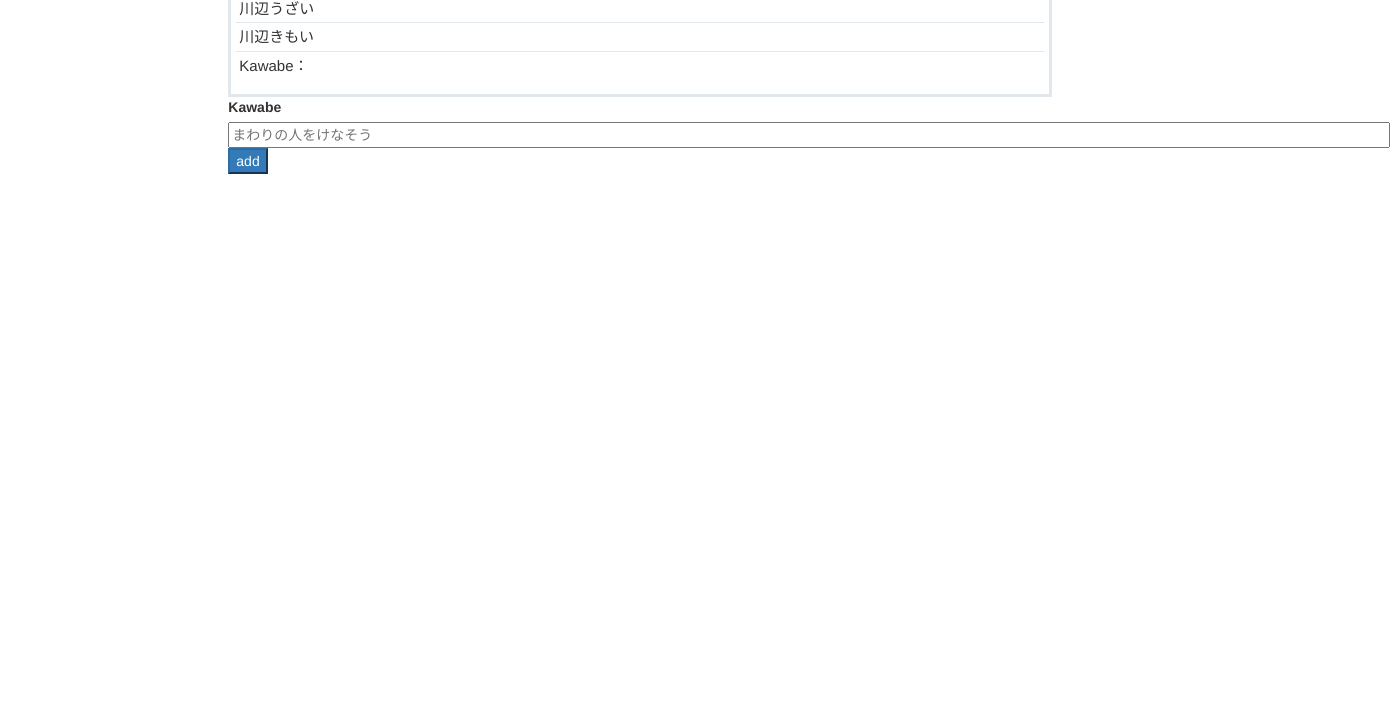
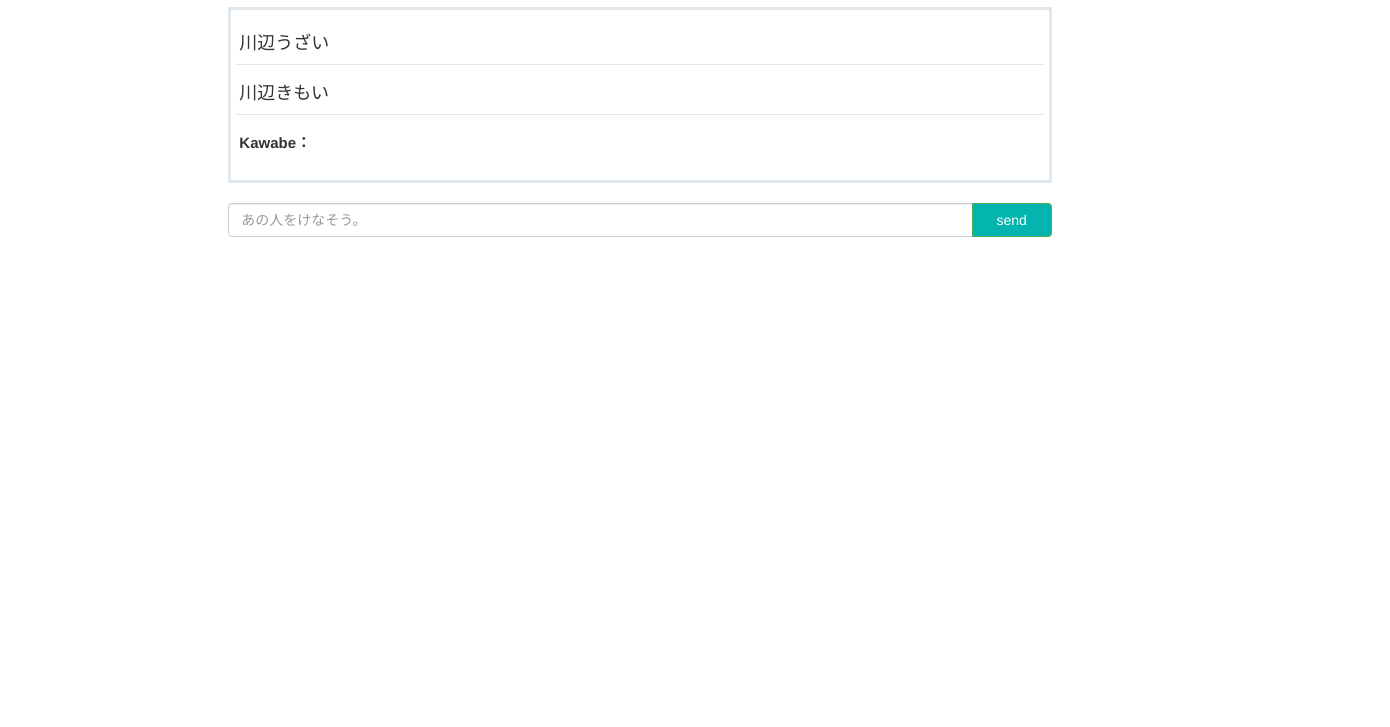
Before and after one commit to horthinpark/waruguchi, a website: page views/index.html in a window 1280 px wide. Shown: the part 73-800 px from the top of the page, 1390 px wide, since content can reach past the window. Drawn offline with nearby package versions, Linux system fonts and the light colour scheme; files that its build step writes are made by us from their sources; no server answers; files whose address does not match are found by name.

Commit message:
contentのcss

```diff
--- a/assets/css/style.css
+++ b/assets/css/style.css
@@ -24,25 +24,45 @@
 }
 
 .content {
-  margin-top: 60px;
+  margin-top: 80px;
 }
 
 .kenasu {
-  line-height: inherit;
-  border-bottom: 1px solid #e1e8ed;
   font-size: 15px;
   padding: 3px;
+  height: 50px;
+  line-height: 50px;
+}
+
+/*
+ * Item in feed
+ */
+
+.kenasu-container {
+  border: 3px solid #e1e8ed;
+}
+
+.kenasu-item {
+  border-bottom: 1px solid #e1e8ed;
+  font-size: 18px;
+}
+
+.inputed-kenasu {
+  font-weight: bold;
 }
 
 .input-kenasu {
-  line-height: inherit;
-  font-size: 15px;
-  padding: 3px;
+  margin-top: 20px;
 }
 
-.content {
-  margin-top: 60px
+.input-kenasu input[type=submit] {
+  width: 80px;
+  background-color: #04B4AE;
 }
+
+/*
+ * COMMON
+ */
 
 .unstyled {
   list-style:none;
--- a/views/index.html
+++ b/views/index.html
@@ -25,18 +25,21 @@
       <div ng-controller="PostController">
         <div class="kenasu-container">
           <ul class="unstyled">
-            <li ng-repeat="post in posts" class="kenasu">
+            <li ng-repeat="post in posts" class="kenasu kenasu-item">
               <span >{{post.text}}</span>
             </li>
-            <li class="input-kenasu">
+            <li class="kenasu inputed-kenasu">
               <span>{{user_name}}：{{postText}}</span>
             </li>
           </ul>
         </div>
         <form ng-submit="addPost()">
-          <label class='user_name'>{{user_name}}</label>
-          <input type="text" ng-model="postText"  size="140" placeholder="まわりの人をけなそう">
-          <input class="btn-primary" type="submit" value="add">
+          <div class='input-kenasu input-group'>
+            <input class='form-control' type="text" ng-model="postText" maxLength=100 placeholder="あの人をけなそう。">
+            <span class="input-group-btn">
+              <input class='btn btn-success'type="submit" value="send">
+            </span>
+          </div>
         </form>
       </div>
     </div>
```
